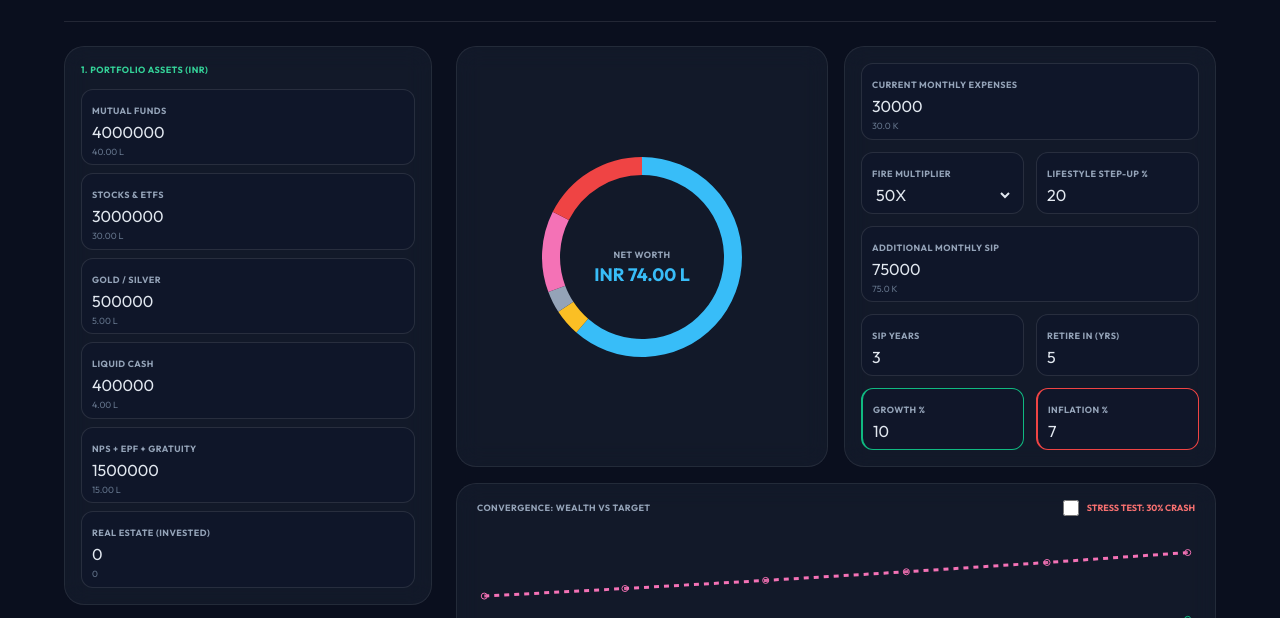
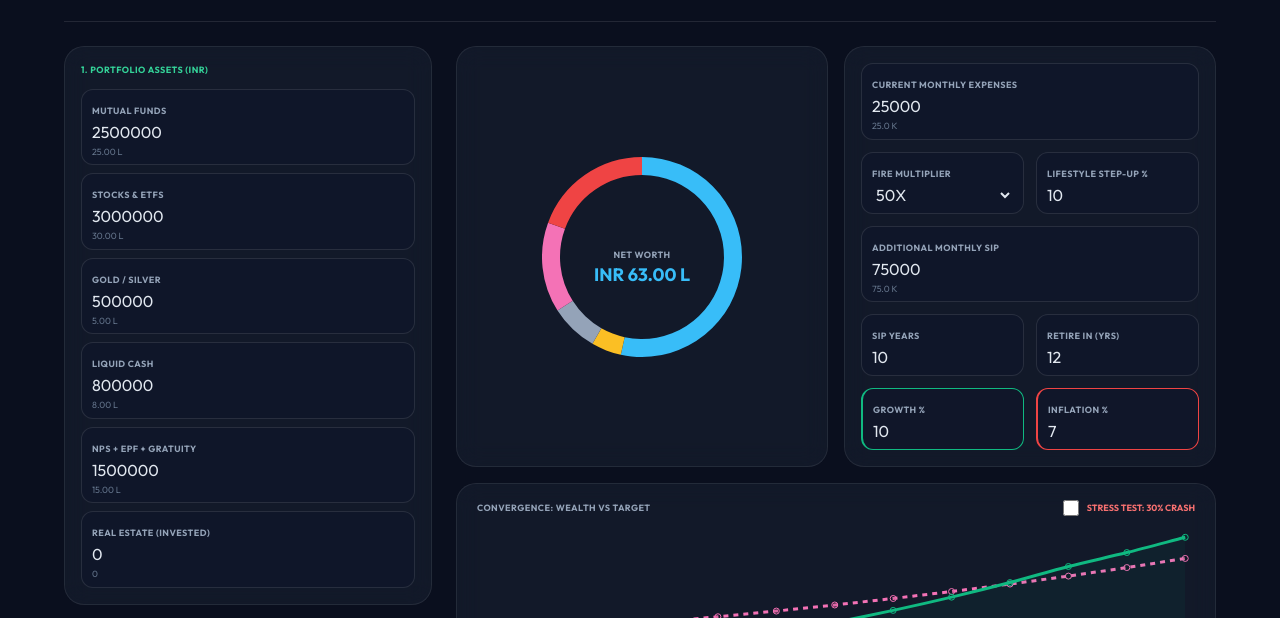
Before and after one commit to meanderthalman/fire-calculator, a plain HTML site: page index.html in a window 1280 px wide. Shown: the part 125-743 px from the top of the page. Drawn offline with nearby package versions, Linux system fonts and the light colour scheme.

Commit message:
Update index.html
updated placeholder values

```diff
--- a/index.html
+++ b/index.html
@@ -1,3 +1,4 @@
+
 <!DOCTYPE html>
 <html lang="en">
 <head>
@@ -38,10 +39,10 @@
                 <section class="card p-4">
                     <h2 class="label-text mb-3 text-emerald-400">1. Portfolio Assets (INR)</h2>
                     <div class="grid grid-cols-1 gap-2">
-                        <div class="input-group"><label class="label-text">Mutual Funds</label><input type="number" id="mfI" value="4000000" oninput="updateAll()"><div id="mfL" class="lk-text"></div></div>
+                        <div class="input-group"><label class="label-text">Mutual Funds</label><input type="number" id="mfI" value="2500000" oninput="updateAll()"><div id="mfL" class="lk-text"></div></div>
                         <div class="input-group"><label class="label-text">Stocks & ETFs</label><input type="number" id="stockI" value="3000000" oninput="updateAll()"><div id="stockL" class="lk-text"></div></div>
                         <div class="input-group"><label class="label-text">Gold / Silver</label><input type="number" id="goldI" value="500000" oninput="updateAll()"><div id="goldL" class="lk-text"></div></div>
-                        <div class="input-group"><label class="label-text">Liquid Cash</label><input type="number" id="cashI" value="400000" oninput="updateAll()"><div id="cashL" class="lk-text"></div></div>
+                        <div class="input-group"><label class="label-text">Liquid Cash</label><input type="number" id="cashI" value="800000" oninput="updateAll()"><div id="cashL" class="lk-text"></div></div>
                         <div class="input-group"><label class="label-text">NPS + EPF + Gratuity</label><input type="number" id="npsI" value="1500000" oninput="updateAll()"><div id="npsL" class="lk-text"></div></div>
                         <div class="input-group"><label class="label-text">Real Estate (Invested)</label><input type="number" id="reI" value="0" oninput="updateAll()"><div id="reL" class="lk-text"></div></div>
                     </div>
@@ -69,12 +70,12 @@
                     </div>
 
                     <div class="card p-4 grid grid-cols-2 gap-3">
-                        <div class="input-group col-span-2"><label class="label-text">Current Monthly Expenses</label><input type="number" id="expI" value="30000" oninput="updateAll()"><div id="expL" class="lk-text"></div></div>
+                        <div class="input-group col-span-2"><label class="label-text">Current Monthly Expenses</label><input type="number" id="expI" value="25000" oninput="updateAll()"><div id="expL" class="lk-text"></div></div>
                         <div class="input-group"><label class="label-text">FIRE Multiplier</label><select id="fireM" onchange="updateAll()"><option value="30">30X</option><option value="40">40X</option><option value="50" selected>50X</option><option value="60">60X</option></select></div>
-                        <div class="input-group"><label class="label-text">Lifestyle Step-up %</label><input type="number" id="stepI" value="20" oninput="updateAll()"></div>
+                        <div class="input-group"><label class="label-text">Lifestyle Step-up %</label><input type="number" id="stepI" value="10" oninput="updateAll()"></div>
                         <div class="input-group col-span-2"><label class="label-text">Additional Monthly SIP</label><input type="number" id="sipI" value="75000" oninput="updateAll()"><div id="sipL" class="lk-text"></div></div>
-                        <div class="input-group"><label class="label-text">SIP Years</label><input type="number" id="sipYI" value="3" oninput="updateAll()"></div>
-                        <div class="input-group"><label class="label-text">Retire In (Yrs)</label><input type="number" id="workYI" value="5" oninput="updateAll()"></div>
+                        <div class="input-group"><label class="label-text">SIP Years</label><input type="number" id="sipYI" value="10" oninput="updateAll()"></div>
+                        <div class="input-group"><label class="label-text">Retire In (Yrs)</label><input type="number" id="workYI" value="12" oninput="updateAll()"></div>
                         <div class="input-group border-l-2 border-emerald-500"><label class="label-text">Growth %</label><input type="number" id="growI" value="10" oninput="updateAll()"></div>
                         <div class="input-group border-l-2 border-red-500"><label class="label-text">Inflation %</label><input type="number" id="inflI" value="7" oninput="updateAll()"></div>
                     </div>
```
